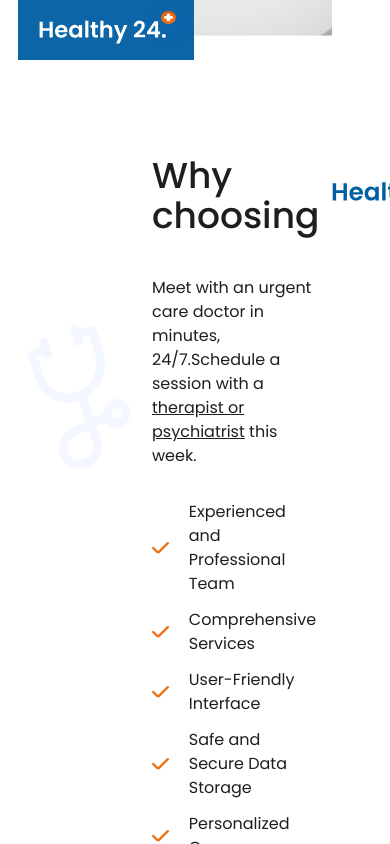
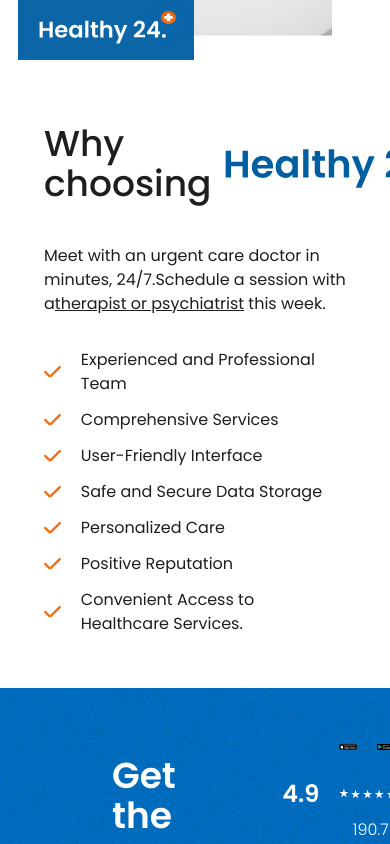
Before and after one commit to MekImEne/helathy24, a React (Create React App) app: page / in a window 390 px wide. Shown: the part 2120-2964 px from the top of the page. Built offline with nearby package versions, Linux system fonts and the light colour scheme.

Commit message:
Code refactoring : fixe responsiveness in WhyUs component

```diff
--- a/src/app/Sections/WhyUs.tsx
+++ b/src/app/Sections/WhyUs.tsx
@@ -5,8 +5,8 @@
 
 export default function WhyUs() {
     return (
-        <div id='why-us' className="my-32 mx-24 flex items-start">
-            <div className="mt-24 flex w-full justify-center px-4 md:w-5/12 lg:mt-0">
+        <div id='why-us' className="mt-24 mb-10 sm:my-32 mx-5 sm:mx-24 flex items-start">
+            <div className="hidden mt-24 md:flex w-full justify-center px-4 md:w-5/12 lg:mt-0">
                 <div className="flex flex-row relative">
                     <div className='absolute -mx-24 -z-10'>
                         <img
@@ -27,7 +27,8 @@
             <div className="mx-2 -mt-8 w-full px-4 md:w-9/12">
                 <Title text="Why choosing" />
                 <p className="mb-8 font-normal text-base text-TEXT_GREY">
-                    Meet with an urgent care doctor in minutes, 24/7.Schedule a session with a <span className='underline' >therapist or psychiatrist</span>  this week.
+                    Meet with an urgent care doctor in minutes, 24/7.Schedule a session with a
+                    <span className='underline' >therapist or psychiatrist</span> this week.
                 </p>
 
                 {
```
